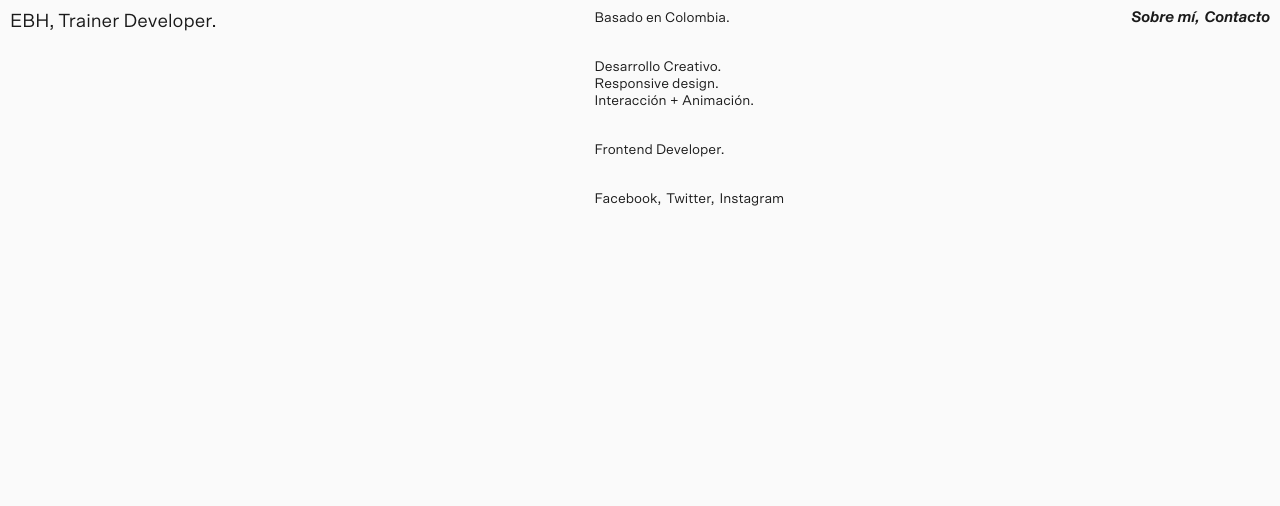
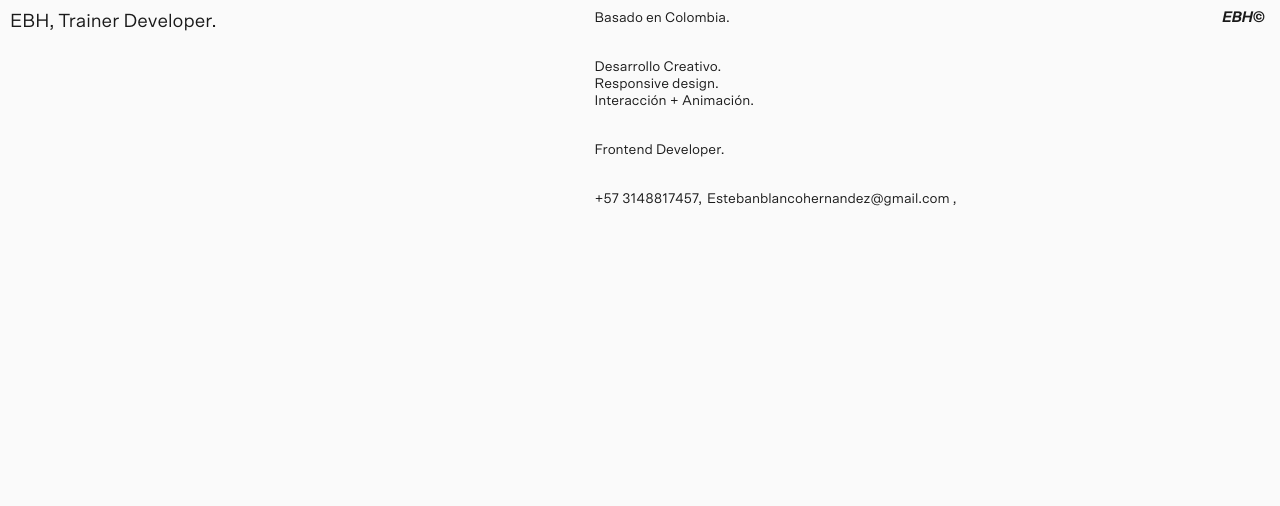
Before and after one commit to EstebanDBH1/load, a plain HTML site: page index.html in a window 1280 px wide. Shown: the top 506 px of the page. Drawn offline with nearby package versions, Linux system fonts and the light colour scheme.

Commit message:
Update index.html

```diff
--- a/index.html
+++ b/index.html
@@ -43,14 +43,14 @@
               <p class="p0"><span>Frontend Developer.</span></p>
 
               <ul class="social">
-                <li><a href="#">Facebook,</a></li>
-                <li><a href="#">Twitter,</a></li>
-                <li><a href="#">Instagram</a></li>
+                <li><a href="#">+57 3148817457,</a></li>
+                <li><a href="#">Estebanblancohernandez@gmail.com ,</a></li>
+                <li><a href="#"></a></li>
               </ul>
             </div>
             <ul class="menu__lista">
-              <li><a href="#">Sobre mí,</a></li>
-              <li><a href="#">Contacto</a></li>
+              <li><a href="#">EBH©</a></li>
+              <li><a href="#"></a></li>
             </ul>
           </div>
         </nav>
```
